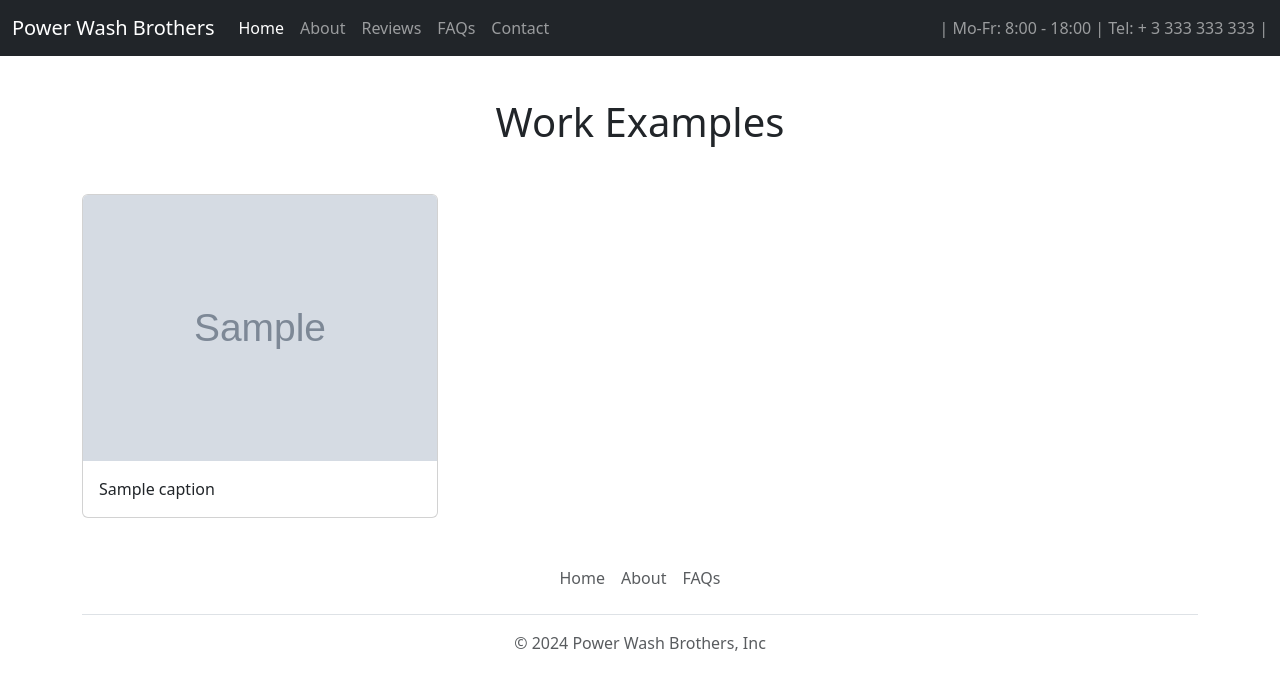
After one commit to 4sta/powerwashbrothers-services-website_main, a Flask app: page /reviews in a window 1280 px wide. The commit adds this page. Shown: the top 690 px of the page. Run offline with Flask 3, Linux system fonts and the light colour scheme; grey boxes marked "Sample" are stand-in pictures; a database or web service that is not in the repository returns one stand-in record (values such as "Sample title"); some libraries are stand-ins or nearby versions.

Commit message:
ADDED Review page
CREATED table to hold img urls and comment  information for the review page
ADDED review.html to a navbar.html, route in app.py and function with error handling in database.py

```diff
--- a/app.py
+++ b/app.py
@@ -1,5 +1,5 @@
 from flask import Flask, render_template, jsonify, abort, request, redirect, url_for
-from database import get_services_db, get_service_db, save_order_to_db
+from database import get_services_db, get_service_db, save_order_to_db, get_reviews
 
 app = Flask(__name__)
 
@@ -18,6 +18,12 @@ def about_us():
 @app.route("/faqs")
 def faqs():
     return render_template('faqs.html')
+
+
+@app.route("/reviews")
+def reviews():
+    reviews = get_reviews()
+    return render_template('reviews.html', reviews=reviews)
 
 
 @app.route("/api/services")
--- a/database.py
+++ b/database.py
@@ -74,3 +74,31 @@ def save_order_to_db(full_name, email, tel, service_type, work_object_details, r
         conn.close()
     except psycopg2.Error as e:
         print(f"Database error: {e}")
+
+
+def get_reviews():
+    try:
+        conn = psycopg2.connect(os.environ['DATABASE_URL'])
+        cursor = conn.cursor()
+        cursor.execute("SELECT id, image_url, caption FROM reviews")
+        reviews = cursor.fetchall()
+
+        reviews_list = []
+        for review in reviews:
+            review_dict = {
+                'id': review[0],
+                'image_url': review[1],
+                'caption': review[2]
+            }
+            reviews_list.append(review_dict)
+
+        cursor.close()
+        conn.close()
+
+        return reviews_list
+    except psycopg2.Error as e:
+        print(f"Database error: {e}")
+        return []
+    except Exception as e:
+        print(f"Unexpected error: {e}")
+        return []
--- a/templates/navbar.html
+++ b/templates/navbar.html
@@ -14,6 +14,9 @@
           <a class="nav-link" href="/about">About</a>
         </li>
         <li class="nav-item">
+          <a class="nav-link" href="/reviews">Reviews</a>
+        </li>
+        <li class="nav-item">
           <a class="nav-link" href="/faqs">FAQs</a>
         </li>
         <li class="nav-item">
--- /dev/null
+++ b/templates/reviews.html
@@ -0,0 +1,30 @@
+<!DOCTYPE html>
+<html lang="en">
+<head>
+    <meta charset="UTF-8">
+    <meta name="viewport" content="width=device-width, initial-scale=1.0">
+    <title>Customer Reviews</title>
+    <link href="https://cdn.jsdelivr.net/npm/bootstrap@5.3.3/dist/css/bootstrap.min.css" rel="stylesheet"
+          integrity="sha384-QWTKZyjpPEjISv5WaRU9OFeRpok6YctnYmDr5pNlyT2bRjXh0JMhjY6hW+ALEwIH" crossorigin="anonymous">
+</head>
+<body>
+    {% include 'navbar.html' %}
+    <div class="container mt-5">
+        <h1 class="text-center mb-5">Work Examples</h1>
+        <div class="row row-cols-1 row-cols-md-3 g-4">
+            {% for review in reviews %}
+            <div class="col">
+                <div class="card h-100">
+                    <img src="{{ review.image_url }}" class="card-img-top" alt="...">
+                    <div class="card-body">
+                        <p class="card-text">{{ review.caption }}</p>
+                    </div>
+                </div>
+            </div>
+            {% endfor %}
+        </div>
+    </div>
+    {% include 'footer.html' %}
+    <script src="https://cdn.jsdelivr.net/npm/bootstrap@5.3.3/dist/js/bootstrap.bundle.min.js"></script>
+</body>
+</html>
```
